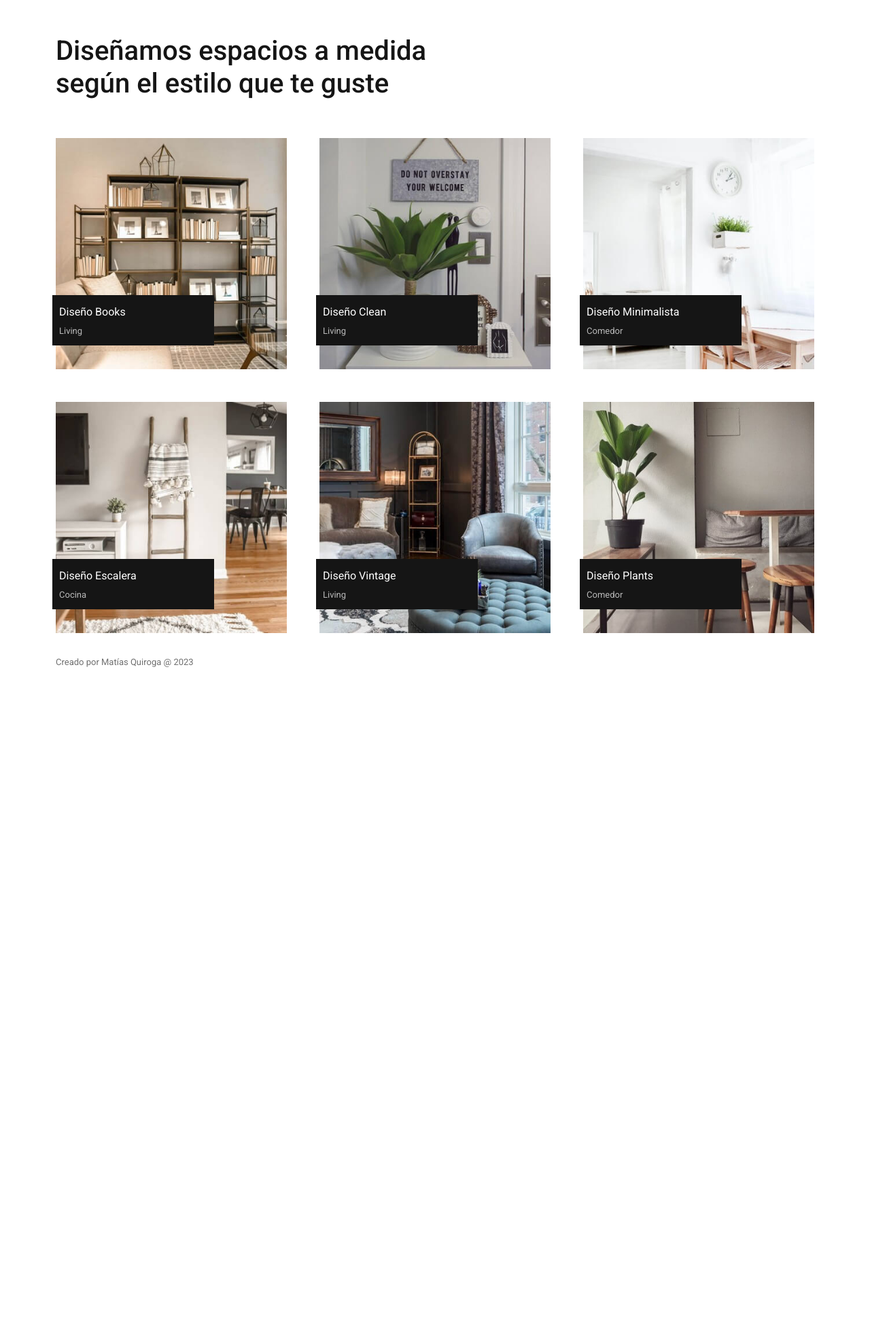
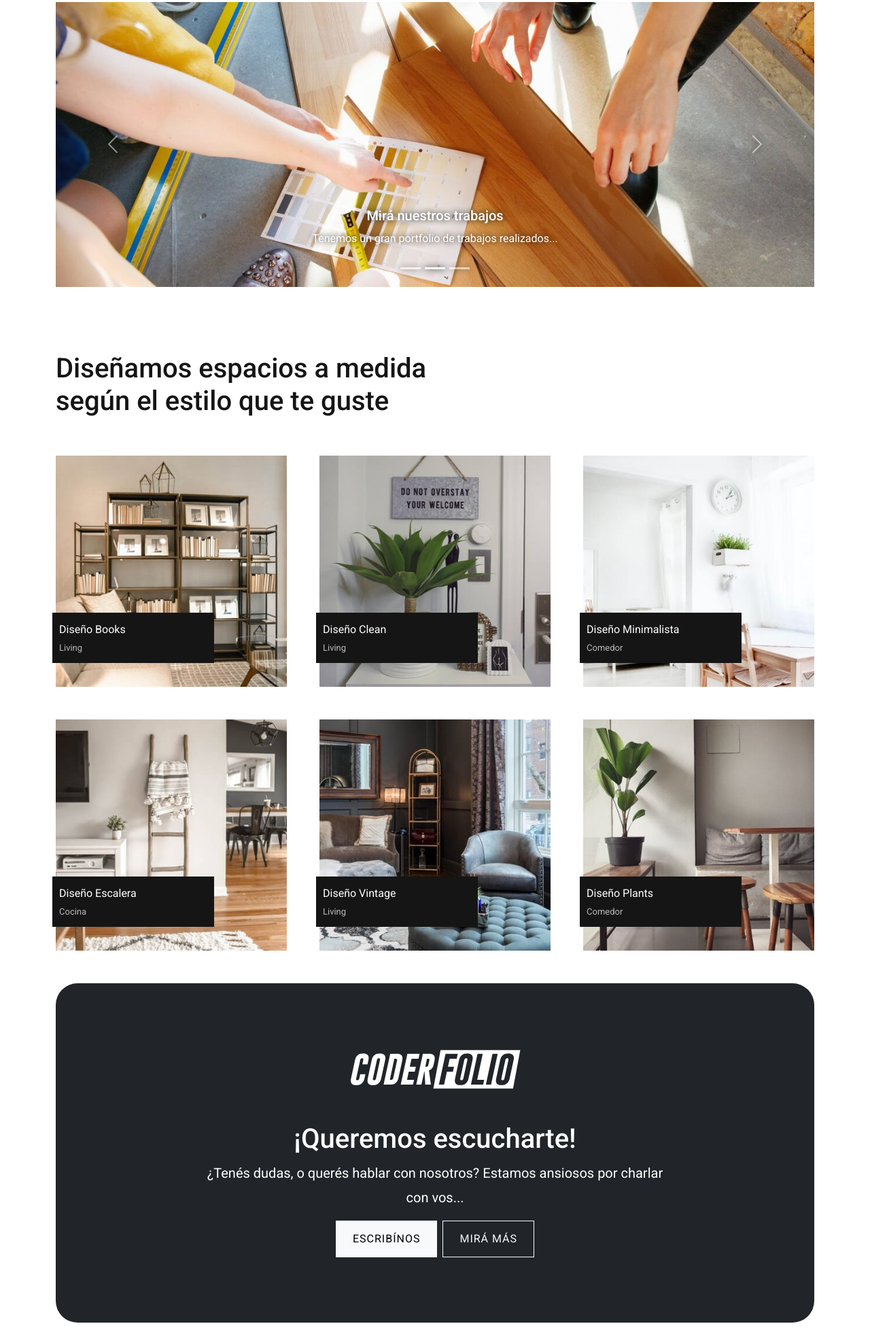
Before and after one commit to matiq/coderhouse, a plain HTML site: page index.html in a window 1280 px wide. Shown: the part 105-2080 px from the top of the page at 68% size. Before the commit the page ends 1122 px from the top, so only its background shows below. Drawn offline with nearby package versions, Linux system fonts and the light colour scheme.

Commit message:
modificado el home, optimizados estilos

```diff
--- a/index.html
+++ b/index.html
@@ -48,6 +48,59 @@
 
 
 		<main>
+			<!-- Slider de imagenes -->
+			<div id="sliderPrincipal" class="carousel slide carousel-fade mb-5" data-bs-ride="carousel">
+				<!-- Indicadores -->
+				<div class="carousel-indicators">
+					<button type="button" data-bs-target="#sliderPrincipal" data-bs-slide-to="0" class="active" aria-current="true" aria-label="Quienes somos"></button>
+					<button type="button" data-bs-target="#sliderPrincipal" data-bs-slide-to="1" aria-label="Portfolio"></button>
+					<button type="button" data-bs-target="#sliderPrincipal" data-bs-slide-to="2" aria-label="Contacto"></button>
+				</div>
+
+				<!-- Items -->
+				<div class="carousel-inner">
+					<!-- item -->
+					<div class="carousel-item active" data-bs-interval="3000">
+						<img src="img/imagenes/slides/quienes.jpg" class="d-block w-100" alt="Quienes somos" />
+						<div class="carousel-caption d-none d-md-block">
+							<h5>Descubrí nuestro equipo</h5>
+							<p>Somos una empresa que se emociona con cada proyecto...</p>
+						</div>
+					</div>
+
+					<!-- item -->
+					<div class="carousel-item" data-bs-interval="3000">
+						<img src="img/imagenes/slides/portfolio.jpg" class="d-block w-100" alt="Portfolio" />
+						<div class="carousel-caption d-none d-md-block">
+							<h5>Mirá nuestros trabajos</h5>
+							<p>Tenemos un gran portfolio de trabajos realizados...</p>
+						</div>
+					</div>
+
+					<!-- item -->
+					<div class="carousel-item" data-bs-interval="3000">
+						<img src="img/imagenes/slides/contacto.jpg" class="d-block w-100" alt="Contacto" />
+						<div class="carousel-caption d-none d-md-block">
+							<h5>Queremos escucharte</h5>
+							<p>Ponete en contacto con nosotros, estamos ansiosos!</p>
+						</div>
+					</div>
+				</div>
+				<!-- Items -->
+
+				<!-- Controles -->
+				<button class="carousel-control-prev" type="button" data-bs-target="#sliderPrincipal" data-bs-slide="prev">
+					<span class="carousel-control-prev-icon" aria-hidden="true"></span>
+					<span class="visually-hidden">Anterior</span>
+				</button>
+				<button class="carousel-control-next" type="button" data-bs-target="#sliderPrincipal" data-bs-slide="next">
+					<span class="carousel-control-next-icon" aria-hidden="true"></span>
+					<span class="visually-hidden">Siguiente</span>
+				</button>
+			</div>
+			<!-- Slider de imagenes -->
+
+
 			<h2 class="fs-1 py-5">
 				Diseñamos espacios a medida <br>
 				según el estilo que te guste
@@ -122,7 +175,26 @@
 						</div>
 					</div>
 				</div>
+			</div>
 		</main>
+
+		<div class="my-5">
+			<div class="p-5 text-center text-white bg-dark rounded-5 jumbotron">
+				<img src="img/logo.svg" alt="CoderFolio" class="col-lg-3 col-md-4 col-sm-6 col-xs-6 py-5" />
+				<h1 class="text-white">¡Queremos escucharte!</h1>
+				<p class="col-lg-8 mx-auto fs-5">
+					¿Tenés dudas, o querés hablar con nosotros? Estamos ansiosos por charlar con vos...
+				</p>
+				<div class="d-inline-flex gap-2 mb-5">
+					<a class="btn btn-base btn-light px-4" href="contacto.html">
+						Escribínos
+					</a>
+					<a class="btn btn-base btn-outline-light px-4" href="portfolio.html">
+						Mirá más
+					</a>
+				</div>
+			</div>
+		</div>
 
 		<footer class="pie-de-pagina">
 			<p class="creador">Creado por Matías Quiroga @ 2023</p>
--- a/sass/main.scss
+++ b/sass/main.scss
@@ -28,6 +28,31 @@ h1, h2 {
 	padding: 14px 26px;
 	letter-spacing: 1px;
 	border-radius: 0;
+	text-transform: uppercase;
+}
+.btn.btn-base {
+	line-height: 1.5;
+	padding: 14px 26px;
+	letter-spacing: 1px;
+	border-radius: 0;
+	text-transform: uppercase;
+}
+
+/* slider */
+#sliderPrincipal {
+	h5, p {
+		text-shadow: 0 0 10px black;
+	}
+	button {
+		filter: drop-shadow( 0 0 5px black);
+	}
+}
+
+/* jumbotron */
+.jumbotron {
+	img {
+		filter: invert(1);
+	}
 }
 
 /* posicionamiento label en grillas */
```
Also changed, not shown: img/imagenes/slides/contacto.jpg (added), img/imagenes/slides/portfolio.jpg (added), img/imagenes/slides/quienes.jpg (added), sass/main.css, 1 other file. Lines whose indentation alone changed are shown as unchanged.
